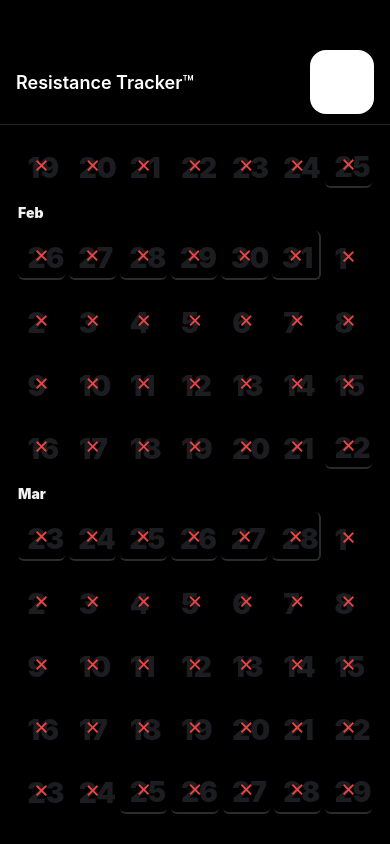
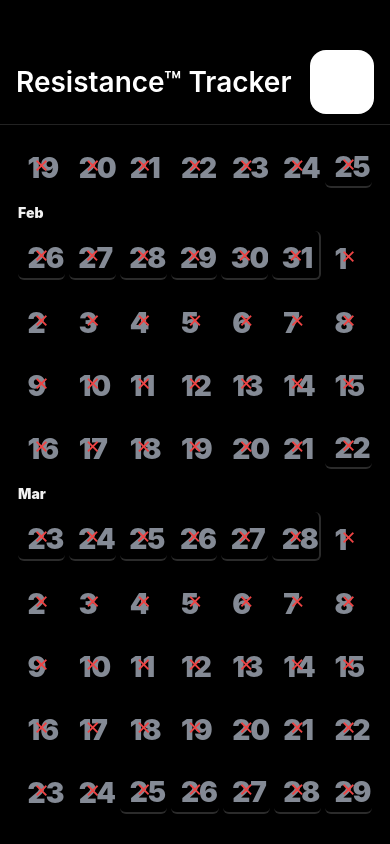
Before and after one commit to m4cbeth/resistant-tracker-warp, a React Native app: screen / in a window 390 px wide. Built offline with nearby package versions, Linux system fonts and the light colour scheme; no server answers.

Commit message:
going to add default start position to control jumping, add async storage, add settings for color/theme

```diff
--- a/src/components/Header.tsx
+++ b/src/components/Header.tsx
@@ -18,7 +18,7 @@ export default function Header({ onNavigate }: Props) {
     <View style={[styles.container, { paddingTop: base, height: base + headerHeight }] }>
       <StatusBar style="light" />
       <View style={styles.inner}>
-        <Text style={styles.title}>Resistance Tracker™</Text>
+        <Text style={styles.title}>Resistance™ Tracker</Text>
         <View style={styles.right}>
           <Pressable onPress={() => setOpen((v) => !v)} accessibilityLabel="Open user menu">
             <View style={styles.avatar} />
@@ -56,7 +56,7 @@ const styles = StyleSheet.create({
   },
   title: {
     color: '#fff',
-    fontSize: 18,
+    fontSize: 28,
     fontWeight: '600',
   },
   right: {
--- a/src/components/WeekRow.tsx
+++ b/src/components/WeekRow.tsx
@@ -97,8 +97,8 @@ const styles = StyleSheet.create({
     overflow: 'hidden',
   },
   // Base backgrounds
-  bgWeekday: { backgroundColor: '#0b0b0b' },
-  bgWeekend: { backgroundColor: '#161616' },
+  bgWeekday: { backgroundColor: '#2e2e2e' },
+  bgWeekend: { backgroundColor: '#1f1f1f' },
   // State-specific backgrounds
   bgTrue: { backgroundColor: '#052e16' }, // tailwind green-950
   bgFalse: { backgroundColor: '#000000' },
@@ -113,7 +113,7 @@ const styles = StyleSheet.create({
     fontSize: 28,
     fontWeight: '900',
     color: '#9ca3af', // gray-400
-    opacity: 0.18,
+    opacity: 0.85,
   },
   // Foreground marks
   markTrue: { fontSize: 22, color: '#22c55e' }, // text-green-500
```
